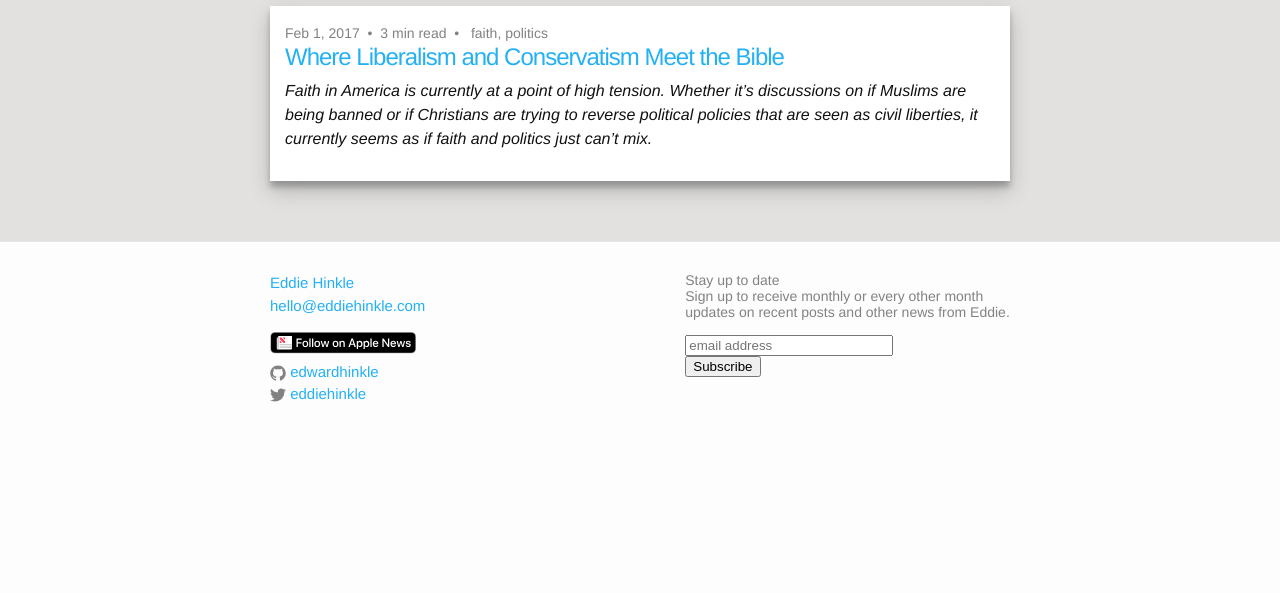
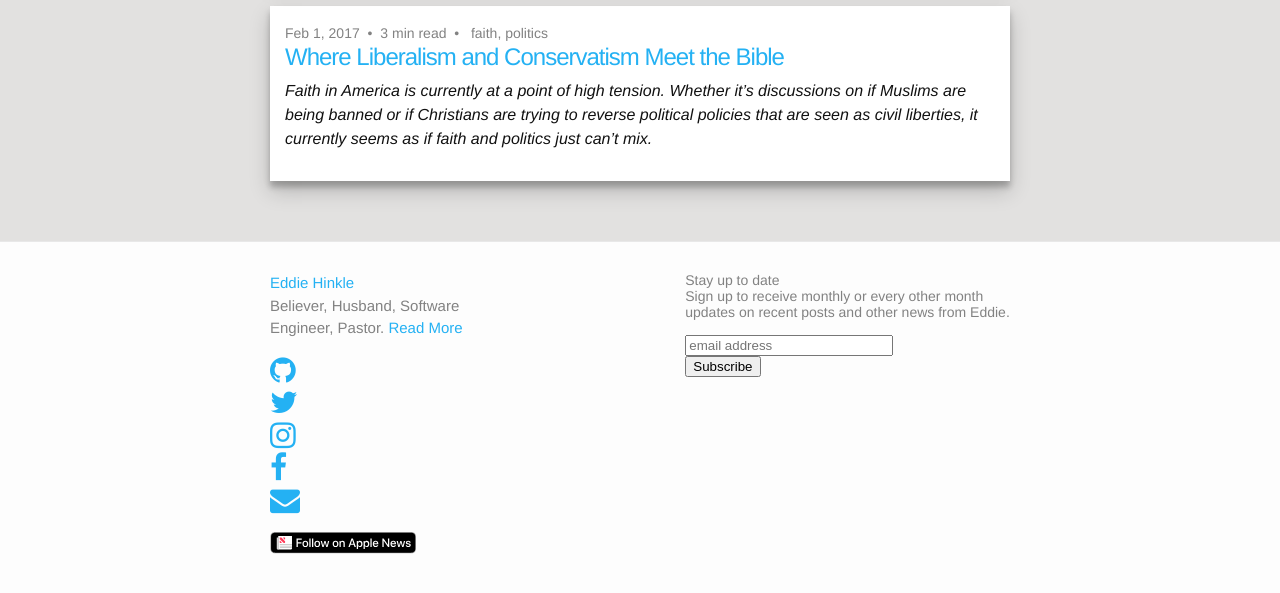
Before and after one commit to EdwardHinkle/eddie-personal, a Jekyll site: the page built from _source/index.html, in a window 1280 px wide and 900 px high, scrolled down 3376 px, cut to the strip 294-887 px from the top of the window. Built offline with Jekyll 4.4.1, drawn with Linux system fonts in a browser that asks for light colours; nearby versions of some CDN libraries; comment, search, counter and statistics services are not loaded; before the commit the page ends 4136 px from its top, so only the background shows below that.

Commit message:
Fix up social media accounts

```diff
--- a/_config.yml
+++ b/_config.yml
@@ -13,7 +13,9 @@ description: > # this means to ignore newlines until "baseurl:"
 baseurl: "" # the subpath of your site, e.g. /blog
 url: "http://eddiehinkle.com" # the base hostname & protocol for your site
 twitter_username: eddiehinkle
-github_username:  edwardhinkle
+github_username: edwardhinkle
+instagram_username: eddiehinkle
+facebook_username: EdwardTHinkle
 applenews_id: TlUsl76dFRNCfv54V0xuVJQ
 permalink: /:year/:month/:day/:title.html
 
--- a/_source/_includes/footer.html
+++ b/_source/_includes/footer.html
@@ -8,13 +8,9 @@
           <li>
             <img class="u-photo" src="{{ site.baseurl }}/images/profile.jpg" alt="Eddie Hinkle" style="display: none;" />
             <a rel="me" class="u-url p-name" href="http://eddiehinkle.com">Eddie Hinkle</a>
-            <p class="p-note" style="display: none;">Follower of Jesus. <a href="http://ashleyhinkle.com">Ashley</a>’s Husband. Software Engineer. Avid Reader. Aspiring Writer. Tech Aficionado. Part of <a href="http://meetmaestro.com">TeamMaestro.</a></p>
+            <p class="p-note">Believer, Husband, Software Engineer, Pastor. <a href="http://eddiehinkle.com/about">Read More</a></p>
           </li>
-          <li><a href="mailto:hello@eddiehinkle.com"><span rel="me" class="u-email">hello@eddiehinkle.com</span></a></li>
         </ul>
-        <a href="https://apple.news/{{ site.applenews_id }}">
-          <span class="icon-follow-news">{% include Follow_on_AppleNews_blk_badge_RGB.svg %}</span>
-        </a>
         <ul class="social-media-list">
           {% if site.github_username %}
           <li>
@@ -27,7 +23,28 @@
             {% include icon-twitter.html username=site.twitter_username %}
           </li>
           {% endif %}
+
+          {% if site.instagram_username %}
+          <li>
+            {% include icon-instagram.html username=site.instagram_username %}
+          </li>
+          {% endif %}
+
+          {% if site.facebook_username %}
+          <li>
+            {% include icon-facebook.html username=site.facebook_username %}
+          </li>
+          {% endif %}
+
+          {% if site.email %}
+          <li>
+            {% include icon-email.html email=site.email %}
+          </li>
+          {% endif %}
         </ul>
+        <a href="https://apple.news/{{ site.applenews_id }}">
+          <span class="icon-follow-news">{% include Follow_on_AppleNews_blk_badge_RGB.svg %}</span>
+        </a>
       </div>
 
       <div class="footer-col footer-col-2"></div>
--- /dev/null
+++ b/_source/_includes/icon-email.html
@@ -0,0 +1 @@
+<a class="u-email" href="mailto:{{ include.email }}" rel="me"><i class="fa fa-envelope fa-2x" aria-hidden="true"></i></a>
--- /dev/null
+++ b/_source/_includes/icon-facebook.html
@@ -0,0 +1 @@
+<a href="https://facebook.com/{{ include.username }}" rel="me"><i class="fa fa-facebook-f fa-2x" aria-hidden="true"></i></a>
--- a/_source/_includes/icon-github.html
+++ b/_source/_includes/icon-github.html
@@ -1 +1 @@
-<a href="https://github.com/{{ include.username }}" rel="me"><span class="icon icon--github">{% include icon-github.svg %}</span><span class="username">{{ include.username }}</span></a>
+<a href="https://github.com/{{ include.username }}" rel="me"><i class="fa fa-github fa-2x" aria-hidden="true"></i></a>
--- /dev/null
+++ b/_source/_includes/icon-instagram.html
@@ -0,0 +1 @@
+<a href="https://instagram.com/{{ include.username }}" rel="me"><i class="fa fa-2x fa-instagram" aria-hidden="true"></i></a>
--- a/_source/_includes/icon-twitter.html
+++ b/_source/_includes/icon-twitter.html
@@ -1 +1 @@
-<a href="https://twitter.com/{{ include.username }}" rel="me"><span class="icon icon--twitter">{% include icon-twitter.svg %}</span><span class="username">{{ include.username }}</span></a>
+<a href="https://twitter.com/{{ include.username }}" rel="me"><i class="fa fa-twitter fa-2x" aria-hidden="true"></i></a>
```
Also changed, not shown: _source/_includes/icon-github.svg (deleted), _source/_includes/icon-twitter.svg (deleted).
